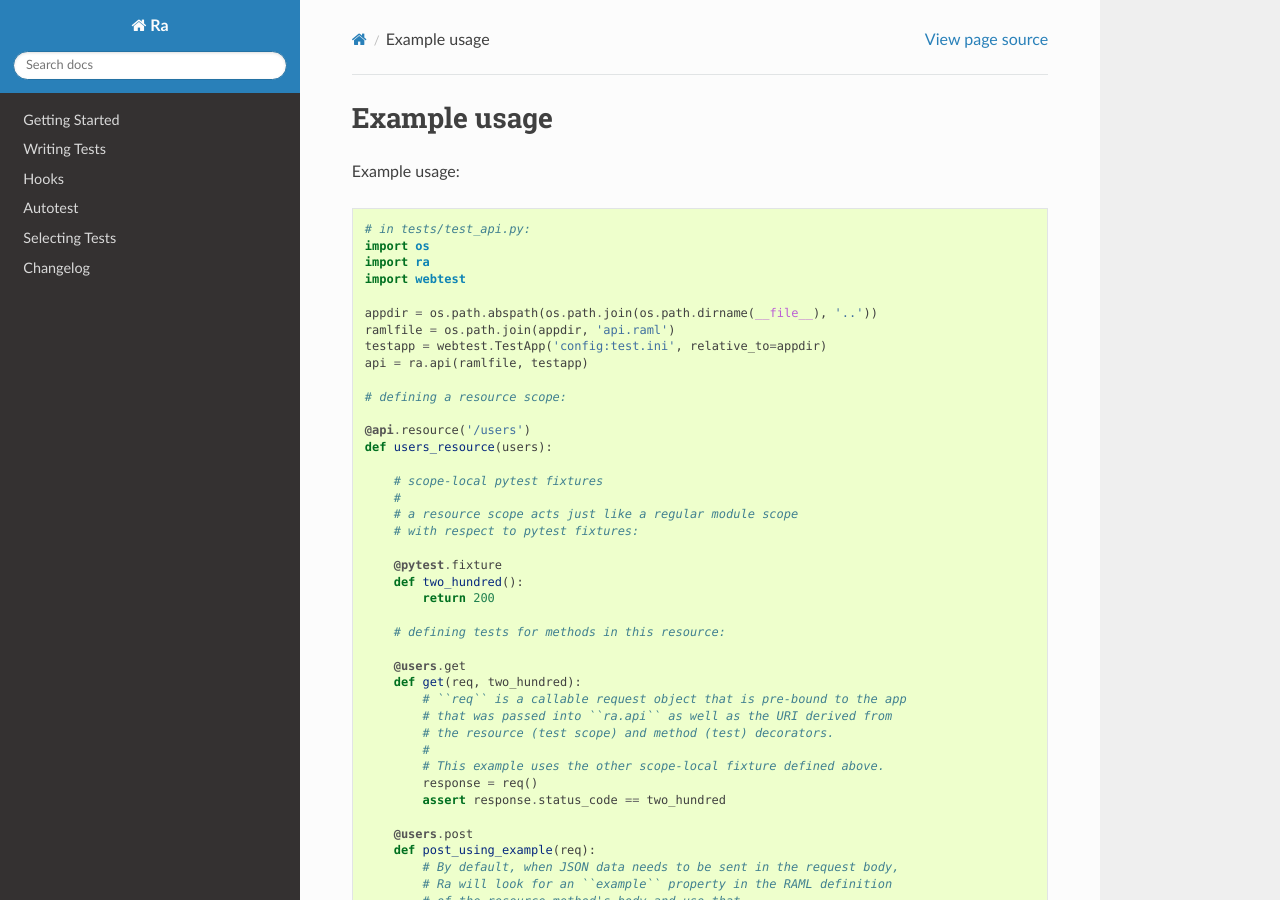
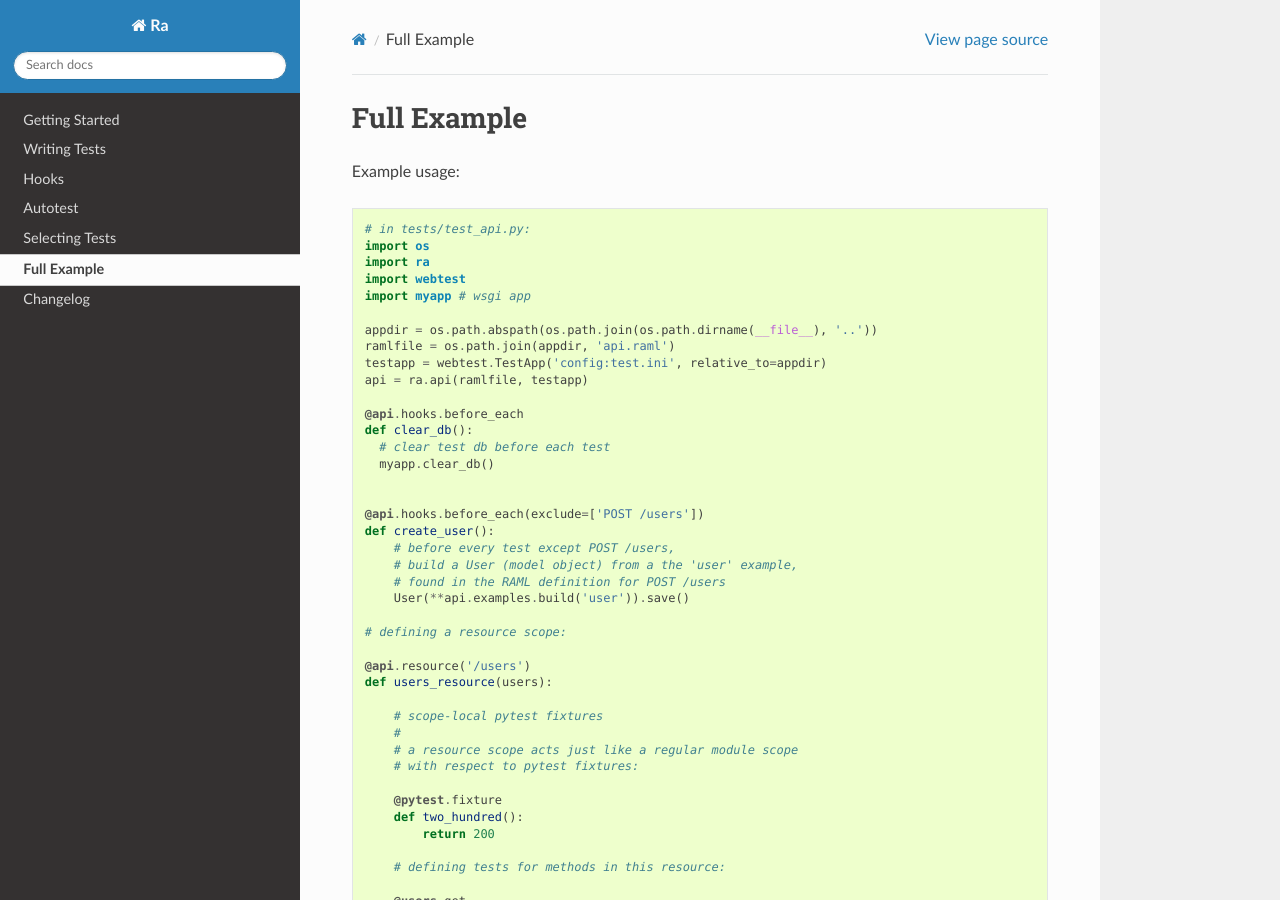
Before and after one commit to ramses-tech/ra, a Sphinx documentation site: the page built from docs/source/full_example.rst, in a window 1280 px wide and 900 px high. Built offline with Sphinx 7.4.7 and the Read the Docs theme 2.0.0, drawn with Linux system fonts in a browser that asks for light colours.

Commit message:
Documentation - full example

```diff
--- a/docs/source/usage.rst
+++ b/docs/source/full_example.rst
@@ -1,17 +1,33 @@
-Example usage
+Full Example
 =============
 
-Example usage::
+Example usage:
+
+.. code-block:: python
 
     # in tests/test_api.py:
     import os
     import ra
     import webtest
+    import myapp # wsgi app
 
     appdir = os.path.abspath(os.path.join(os.path.dirname(__file__), '..'))
     ramlfile = os.path.join(appdir, 'api.raml')
     testapp = webtest.TestApp('config:test.ini', relative_to=appdir)
     api = ra.api(ramlfile, testapp)
+
+    @api.hooks.before_each
+    def clear_db():
+      # clear test db before each test
+      myapp.clear_db()
+
+
+    @api.hooks.before_each(exclude=['POST /users'])
+    def create_user():
+        # before every test except POST /users,
+        # build a User (model object) from a the 'user' example,
+        # found in the RAML definition for POST /users
+        User(**api.examples.build('user')).save()
 
     # defining a resource scope:
 
--- a/docs/source/index.rst
+++ b/docs/source/index.rst
@@ -28,4 +28,5 @@ Table of Contents
    hooks
    autotest
    selecting_tests
+   full_example
    changelog
```
